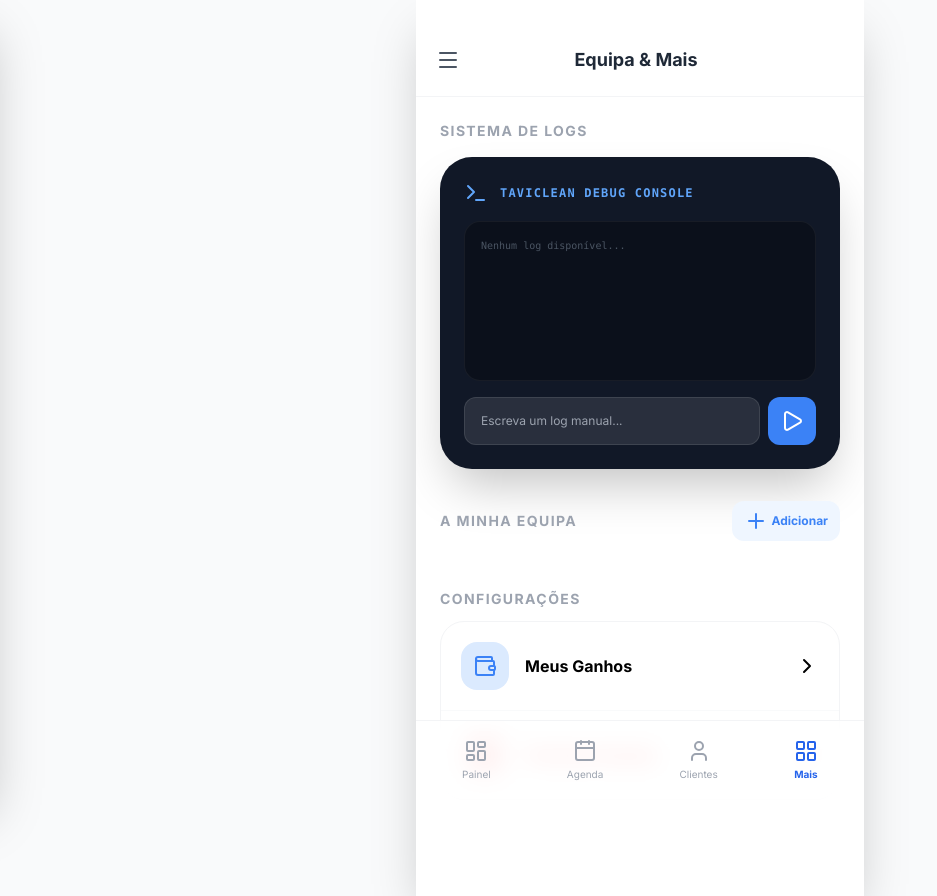
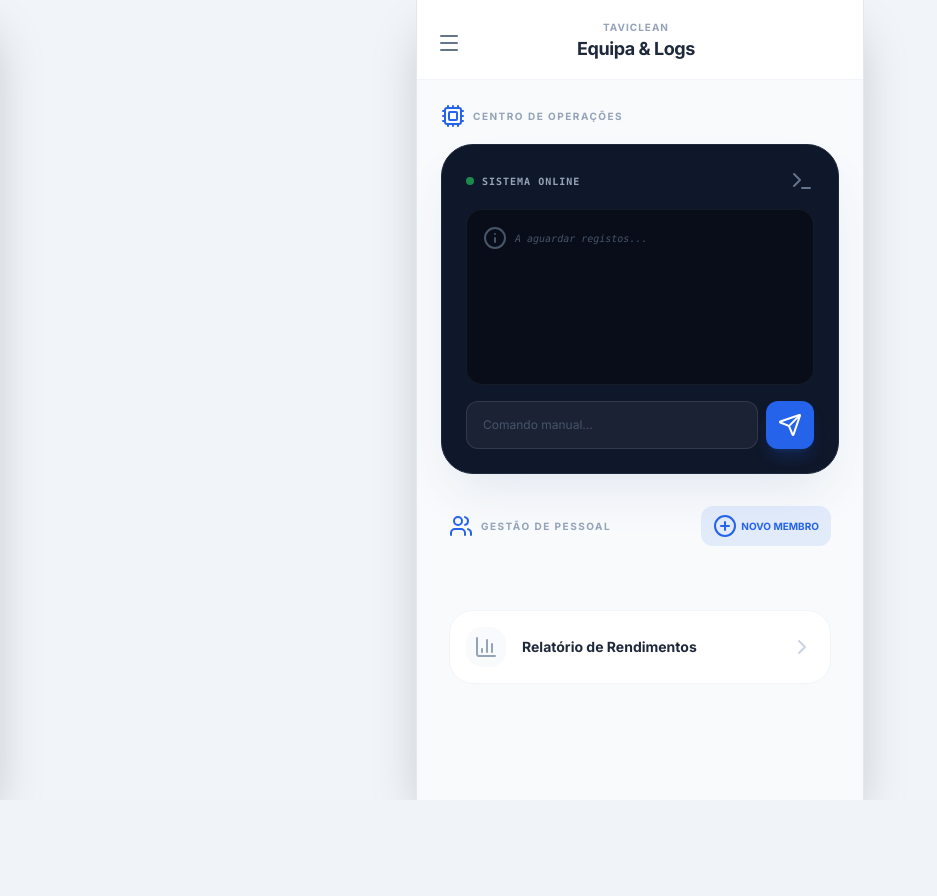
Before and after one commit to jonas213213213/App-Taviclean-Ofc-2026, a PHP site: page /public/taviclean_php/equipa.php in a window 1280 px wide. Shown: the whole page, without its empty margins (0-937 px from the left). After the commit the page ends 800 px from the top, so only its background shows below. Run offline with PHP 8.4, Linux system fonts and the light colour scheme; the visitor is signed in with stand-in values (Sample User, id 1); data that the repository does not hold is empty; some libraries are stand-ins or nearby versions.

Commit message:
feat: Refactor UI styling and theming
This commit updates the application's user interface by refining the color palette, typography, and component styling. Key changes include:

-   **Color Palette Update:** Replaced hardcoded colors with a more consistent and modern theme, utilizing Tailwind CSS's extended color configurations.
-   **Typography Enhancements:** Updated font imports and styles to improve readability and visual hierarchy.
-   **Component Styling:** Refined the appearance of headers, buttons, forms, and input fields to align with the new theme, improving user experience.
-   **Iconography:** Updated Lucide icon usage and styling for better visual integration.
-   **Animation Tweaks:** Adjusted transition durations and easing functions for smoother UI interactions.

These changes collectively aim to modernize the TaviClean application's look and feel, providing a more polished and cohesive user experience.

```diff
--- a/public/taviclean_php/equipa.php
+++ b/public/taviclean_php/equipa.php
@@ -33,43 +33,61 @@ $team = $conn->query("SELECT * FROM team ORDER BY name ASC");
 include 'inc/header.php';
 ?>
 
-<header class="bg-white px-5 pt-10 pb-4 border-b border-gray-100 flex items-center justify-between sticky top-0 z-30">
-    <button onclick="toggleMenu()" class="p-2 -ml-2 text-gray-600 hover:bg-gray-50 rounded-full transition-colors">
+<header class="bg-white h-20 flex items-end justify-between px-5 pb-4 border-b border-slate-100 z-30 shrink-0 sticky top-0">
+    <button onclick="toggleMenu()" class="p-2 -ml-2 text-slate-500 hover:bg-slate-50 rounded-full transition-colors">
         <i data-lucide="menu"></i>
     </button>
-    <h1 class="text-lg font-bold text-gray-800">Equipa & Mais</h1>
+    <div class="flex flex-col items-center">
+        <span class="text-[10px] font-bold text-slate-400 uppercase tracking-widest">TaviClean</span>
+        <h1 class="text-lg font-bold text-slate-800 tracking-tight">Equipa & Logs</h1>
+    </div>
     <div class="w-10"></div>
 </header>
 
 <main class="flex-1 overflow-y-auto p-6 space-y-8 no-scrollbar pb-24">
-    <!-- Log System -->
+    <!-- Center of Operations / Logs -->
     <section class="space-y-4">
-        <h3 class="text-sm font-bold text-gray-400 uppercase tracking-widest">Sistema de Logs</h3>
-        <div class="bg-gray-900 rounded-[32px] p-6 text-white space-y-4 shadow-2xl">
-            <div class="flex items-center gap-3">
-                <i data-lucide="terminal" class="text-blue-400"></i>
-                <span class="font-mono text-xs font-bold uppercase tracking-widest text-blue-400">TaviClean Debug Console</span>
+        <div class="flex items-center gap-2">
+            <i data-lucide="cpu" size="14" class="text-primary"></i>
+            <h3 class="text-[10px] font-bold text-slate-400 uppercase tracking-[0.15em]">Centro de Operações</h3>
+        </div>
+
+        <div class="bg-slate-900 rounded-[32px] p-6 text-white space-y-4 shadow-2xl border border-slate-800 shadow-slate-200">
+            <div class="flex items-center justify-between">
+                <div class="flex items-center gap-2">
+                    <div class="w-2 h-2 bg-green-500 rounded-full animate-pulse"></div>
+                    <span class="font-mono text-[10px] font-bold uppercase tracking-widest text-slate-400">Sistema Online</span>
+                </div>
+                <i data-lucide="terminal" size="16" class="text-slate-500"></i>
             </div>
 
-            <div class="h-40 overflow-y-auto font-mono text-[10px] space-y-1 no-scrollbar bg-black/30 p-4 rounded-2xl border border-white/5">
+            <div class="h-44 overflow-y-auto font-mono text-[10px] space-y-2 no-scrollbar bg-black/40 p-4 rounded-2xl border border-white/5 shadow-inner">
                 <?php
                 $log_file = __DIR__ . '/debug.log';
                 if (file_exists($log_file)) {
                     $logs = array_reverse(file($log_file));
-                    foreach (array_slice($logs, 0, 20) as $line) {
-                        echo "<div>" . htmlspecialchars($line) . "</div>";
+                    foreach (array_slice($logs, 0, 15) as $line) {
+                        $parts = explode(']', $line, 2);
+                        if (count($parts) > 1) {
+                            echo '<div class="flex gap-2">';
+                            echo '<span class="text-slate-600 shrink-0">' . htmlspecialchars(trim($parts[0], '[')) . '</span>';
+                            echo '<span class="text-slate-300">' . htmlspecialchars(ltrim($parts[1])) . '</span>';
+                            echo '</div>';
+                        } else {
+                            echo '<div class="text-slate-400">' . htmlspecialchars($line) . '</div>';
+                        }
                     }
                 } else {
-                    echo "<div class='text-gray-600'>Nenhum log disponível...</div>";
+                    echo "<div class='text-slate-600 flex items-center gap-2 italic'><i data-lucide='info' size='12'></i> A aguardar registos...</div>";
                 }
                 ?>
             </div>
 
             <form method="POST" class="flex gap-2">
-                <input type="text" name="log_message" placeholder="Escreva um log manual..."
-                    class="flex-1 bg-white/10 border border-white/10 rounded-xl px-4 py-3 text-xs focus:outline-none focus:border-blue-500 text-white">
-                <button type="submit" name="force_log" class="p-3 bg-blue-500 rounded-xl hover:bg-blue-600 transition-all active:scale-95">
-                    <i data-lucide="play" size="18"></i>
+                <input type="text" name="log_message" placeholder="Comando manual..."
+                    class="flex-1 bg-white/5 border border-white/10 rounded-xl px-4 py-3 text-xs focus:outline-none focus:ring-2 focus:ring-primary/50 text-white placeholder:text-slate-600">
+                <button type="submit" name="force_log" class="p-3 bg-primary rounded-xl hover:bg-primary/90 transition-all active:scale-95 shadow-lg shadow-primary/20">
+                    <i data-lucide="send" size="18"></i>
                 </button>
             </form>
         </div>
@@ -77,58 +95,46 @@ include 'inc/header.php';
 
     <!-- Team Section -->
     <section class="space-y-4">
-        <div class="flex justify-between items-center">
-            <h3 class="text-sm font-bold text-gray-400 uppercase tracking-widest">A Minha Equipa</h3>
-            <button onclick="document.getElementById('add-modal').classList.remove('hidden')" class="text-blue-500 font-bold text-xs flex items-center gap-1 bg-blue-50 px-3 py-2 rounded-xl">
-                <i data-lucide="plus" size="14"></i> Adicionar
+        <div class="flex justify-between items-center px-2">
+            <div class="flex items-center gap-2">
+                <i data-lucide="users" size="14" class="text-primary"></i>
+                <h3 class="text-[10px] font-bold text-slate-400 uppercase tracking-[0.15em]">Gestão de Pessoal</h3>
+            </div>
+            <button onclick="document.getElementById('add-modal').classList.remove('hidden')" class="text-primary font-bold text-[10px] flex items-center gap-1 bg-primary/10 px-3 py-2 rounded-xl group hover:bg-primary hover:text-white transition-all">
+                <i data-lucide="plus-circle" size="14"></i> NOVO MEMBRO
             </button>
         </div>
 
         <div class="grid grid-cols-2 gap-4">
             <?php while($m = $team->fetch_assoc()): ?>
-                <div class="bg-white border border-gray-100 p-4 rounded-3xl flex flex-col items-center text-center space-y-3">
-                    <div class="w-16 h-16 rounded-2xl bg-gray-100 overflow-hidden shadow-sm ring-4 ring-gray-50">
-                        <?php
-                            $photo_src = $m['photo'];
-                            if (strpos($photo_src, 'http') === false) {
-                                $photo_src = $photo_src; // Local path
-                            }
-                        ?>
-                        <img src="<?php echo $photo_src; ?>" class="w-full h-full object-cover">
+                <div class="bg-white p-5 rounded-[32px] shadow-sm border border-slate-100 flex flex-col items-center text-center space-y-3 group hover:border-primary/30 transition-all">
+                    <div class="relative">
+                        <div class="w-16 h-16 rounded-[24px] bg-slate-50 overflow-hidden shadow-sm border-2 border-white group-hover:scale-110 transition-transform">
+                            <img src="<?php echo htmlspecialchars($m['photo']); ?>" class="w-full h-full object-cover">
+                        </div>
+                        <div class="absolute -bottom-1 -right-1 w-5 h-5 bg-green-500 border-2 border-white rounded-full"></div>
                     </div>
                     <div>
-                        <h4 class="font-bold text-sm"><?php echo htmlspecialchars($m['name']); ?></h4>
-                        <p class="text-[10px] text-gray-400 font-medium uppercase tracking-tighter"><?php echo htmlspecialchars($m['role']); ?></p>
+                        <h4 class="font-extrabold text-sm text-slate-800"><?php echo htmlspecialchars($m['name']); ?></h4>
+                        <p class="text-[9px] text-primary font-bold uppercase tracking-widest mt-1"><?php echo htmlspecialchars($m['role']); ?></p>
                     </div>
                 </div>
             <?php endwhile; ?>
         </div>
     </section>
 
-    <!-- App Actions -->
-    <section class="space-y-3">
-        <h3 class="text-sm font-bold text-gray-400 uppercase tracking-widest">Configurações</h3>
-        <div class="bg-white border border-gray-100 rounded-3xl overflow-hidden divide-y divide-gray-50">
-            <a href="ganhos.php" class="flex items-center justify-between p-5 hover:bg-gray-50 transition-colors">
-                <div class="flex items-center gap-4 font-bold">
-                    <div class="p-3 bg-blue-100 text-blue-500 rounded-2xl">
-                        <i data-lucide="wallet" size="20"></i>
-                    </div>
-                    Meus Ganhos
+    <!-- Extra Links -->
+    <div class="space-y-3 px-2 pt-4">
+        <a href="ganhos.php" class="bg-white p-4 rounded-[24px] border border-slate-100 flex items-center justify-between group">
+            <div class="flex items-center gap-4">
+                <div class="w-10 h-10 bg-slate-50 rounded-2xl flex items-center justify-center text-slate-400 group-hover:bg-primary/10 group-hover:text-primary transition-all">
+                    <i data-lucide="bar-chart-3" size="18"></i>
                 </div>
-                <i data-lucide="chevron-right" size="20"></i>
-            </a>
-            <a href="logout.php" class="flex items-center justify-between p-5 hover:bg-red-50 text-red-500 transition-colors">
-                <div class="flex items-center gap-4 font-bold">
-                    <div class="p-3 bg-red-100 rounded-2xl">
-                        <i data-lucide="pause" size="20"></i>
-                    </div>
-                    Terminar Sessão
-                </div>
-                <i data-lucide="chevron-right" size="20"></i>
-            </a>
-        </div>
-    </section>
+                <span class="font-bold text-sm text-slate-800">Relatório de Rendimentos</span>
+            </div>
+            <i data-lucide="chevron-right" size="16" class="text-slate-300"></i>
+        </a>
+    </div>
 </main>
 
 <!-- Add Member Modal -->
@@ -166,24 +172,4 @@ include 'inc/header.php';
 .animate-slide-up { animation: slide-up 0.3s ease-out; }
 </style>
 
-<!-- Bottom Nav -->
-<nav class="fixed bottom-0 left-0 right-0 max-w-md mx-auto bg-white/80 backdrop-blur-md border-t border-gray-100 h-20 flex items-center justify-around px-2 z-40">
-    <a href="index.php" class="flex flex-col items-center gap-1 text-gray-400">
-        <i data-lucide="layout-dashboard"></i>
-        <span class="text-[10px]">Painel</span>
-    </a>
-    <a href="agendamentos.php" class="flex flex-col items-center gap-1 text-gray-400 hover:text-blue-500">
-        <i data-lucide="calendar"></i>
-        <span class="text-[10px]">Agenda</span>
-    </a>
-    <a href="clientes.php" class="flex flex-col items-center gap-1 text-gray-400 hover:text-blue-500">
-        <i data-lucide="user"></i>
-        <span class="text-[10px]">Clientes</span>
-    </a>
-    <a href="equipa.php" class="flex flex-col items-center gap-1 text-blue-600 font-bold">
-        <i data-lucide="layout-grid"></i>
-        <span class="text-[10px]">Mais</span>
-    </a>
-</nav>
-
 <?php include 'inc/footer.php'; ?>
--- a/public/taviclean_php/inc/header.php
+++ b/public/taviclean_php/inc/header.php
@@ -11,13 +11,11 @@
             theme: {
                 extend: {
                     colors: {
-                        primary: '#3182CE',
-                        success: '#48BB78',
-                        pending: '#ED8936',
-                        completed: '#38A169',
-                        'bg-app': '#F7FAFC',
-                        'text-main': '#1A202C',
-                        'text-sub': '#718096',
+                        primary: '#2563EB',
+                        success: '#10B981',
+                        warning: '#F59E0B',
+                        error: '#EF4444',
+                        'bg-app': '#F8FAFC',
                     },
                     borderRadius: {
                         '3xl': '24px',
@@ -30,15 +28,15 @@
     <!-- Lucide Icons CDN -->
     <script src="https://unpkg.com/lucide@latest"></script>
     <style>
-        @import url('https://fonts.googleapis.com/css2?family=Inter:wght@400;500;600;700&display=swap');
-        body { font-family: 'Inter', sans-serif; background-color: #F7FAFC; }
+        @import url('https://fonts.googleapis.com/css2?family=Inter:wght@400;500;600;700;800&display=swap');
+        body { font-family: 'Inter', sans-serif; background-color: #F8FAFC; }
         .no-scrollbar::-webkit-scrollbar { display: none; }
         .no-scrollbar { -ms-overflow-style: none; scrollbar-width: none; }
 
         /* Menu Sidebar Animation */
         #mobile-menu {
             transform: translateX(-100%);
-            transition: transform 0.3s ease-in-out;
+            transition: transform 0.4s cubic-bezier(0.4, 0, 0.2, 1);
         }
         #mobile-menu.open {
             transform: translateX(0);
@@ -46,7 +44,7 @@
         #menu-overlay {
             opacity: 0;
             pointer-events: none;
-            transition: opacity 0.3s ease-in-out;
+            transition: opacity 0.4s ease;
         }
         #menu-overlay.open {
             opacity: 1;
@@ -54,65 +52,65 @@
         }
 
         /* Toast Animation */
-        @keyframes slideInRight {
-            from { transform: translateX(100%); opacity: 0; }
-            to { transform: translateX(0); opacity: 1; }
+        @keyframes slideInUp {
+            from { transform: translateY(100%); opacity: 0; }
+            to { transform: translateY(0); opacity: 1; }
         }
         .toast-active {
-            animation: slideInRight 0.4s ease forwards;
+            animation: slideInUp 0.3s ease-out forwards;
         }
     </style>
 </head>
-<body class="bg-gray-50 flex justify-center">
+<body class="bg-slate-100 flex justify-center">
     <!-- Notifications Container -->
-    <div id="toast-container" class="fixed top-5 right-5 z-[100] space-y-3 pointer-events-none"></div>
+    <div id="toast-container" class="fixed top-5 right-5 z-[100] space-y-3 pointer-events-none max-w-[300px]"></div>
 
-    <div class="w-full max-w-md min-h-screen bg-white shadow-2xl relative flex flex-col overflow-hidden">
+    <div class="w-full max-w-md min-h-screen bg-[#F8FAFC] shadow-2xl relative flex flex-col overflow-hidden border-x border-slate-200">
 
         <!-- Sidebar Menu Overlay -->
-        <div id="menu-overlay" class="fixed inset-0 bg-black/50 z-[80]" onclick="toggleMenu()"></div>
+        <div id="menu-overlay" class="fixed inset-0 bg-slate-900/40 backdrop-blur-sm z-[80]" onclick="toggleMenu()"></div>
 
         <!-- Sidebar Menu -->
         <aside id="mobile-menu" class="fixed left-0 top-0 bottom-0 w-72 bg-white z-[90] shadow-2xl p-6 flex flex-col">
             <div class="flex items-center justify-between mb-10">
                 <div class="flex items-center gap-2">
-                    <div class="w-8 h-8 bg-blue-500 rounded-lg flex items-center justify-center text-white">
-                        <i data-lucide="sparkles" size="18"></i>
+                    <div class="w-10 h-10 bg-primary rounded-xl flex items-center justify-center text-white shadow-lg shadow-primary/20">
+                        <i data-lucide="sparkles" size="20" fill="white"></i>
                     </div>
-                    <span class="font-bold text-lg text-gray-800">TaviClean</span>
+                    <span class="font-extrabold text-xl text-slate-800 tracking-tight">TaviClean</span>
                 </div>
-                <button onclick="toggleMenu()" class="p-2 text-gray-400">
+                <button onclick="toggleMenu()" class="p-2 text-slate-400 hover:bg-slate-50 rounded-full">
                     <i data-lucide="x"></i>
                 </button>
             </div>
 
-            <nav class="flex-1 space-y-2">
-                <a href="index.php" class="flex items-center gap-4 p-4 rounded-2xl hover:bg-blue-50 text-gray-600 hover:text-blue-600 transition-all">
-                    <i data-lucide="layout-dashboard"></i>
-                    <span class="font-bold">Painel</span>
+            <nav class="flex-1 space-y-1">
+                <a href="index.php" class="flex items-center gap-4 p-4 rounded-2xl group transition-all <?php echo basename($_SERVER['PHP_SELF']) == 'index.php' ? 'bg-primary/10 text-primary' : 'text-slate-600 hover:bg-slate-50'; ?>">
+                    <i data-lucide="layout-grid"></i>
+                    <span class="font-bold text-sm tracking-tight">Painel Principal</span>
                 </a>
-                <a href="agendamentos.php" class="flex items-center gap-4 p-4 rounded-2xl hover:bg-blue-50 text-gray-600 hover:text-blue-600 transition-all">
+                <a href="agendamentos.php" class="flex items-center gap-4 p-4 rounded-2xl group transition-all <?php echo basename($_SERVER['PHP_SELF']) == 'agendamentos.php' ? 'bg-primary/10 text-primary' : 'text-slate-600 hover:bg-slate-50'; ?>">
                     <i data-lucide="calendar"></i>
-                    <span class="font-bold">Agenda</span>
+                    <span class="font-bold text-sm tracking-tight">Agenda Digital</span>
                 </a>
-                <a href="clientes.php" class="flex items-center gap-4 p-4 rounded-2xl hover:bg-blue-50 text-gray-600 hover:text-blue-600 transition-all">
+                <a href="clientes.php" class="flex items-center gap-4 p-4 rounded-2xl group transition-all <?php echo basename($_SERVER['PHP_SELF']) == 'clientes.php' ? 'bg-primary/10 text-primary' : 'text-slate-600 hover:bg-slate-50'; ?>">
                     <i data-lucide="users"></i>
-                    <span class="font-bold">Clientes</span>
+                    <span class="font-bold text-sm tracking-tight">Clientes</span>
                 </a>
-                <a href="equipa.php" class="flex items-center gap-4 p-4 rounded-2xl hover:bg-blue-50 text-gray-600 hover:text-blue-600 transition-all">
+                <a href="equipa.php" class="flex items-center gap-4 p-4 rounded-2xl group transition-all <?php echo basename($_SERVER['PHP_SELF']) == 'equipa.php' ? 'bg-primary/10 text-primary' : 'text-slate-600 hover:bg-slate-50'; ?>">
                     <i data-lucide="shield-check"></i>
-                    <span class="font-bold">Equipa</span>
+                    <span class="font-bold text-sm tracking-tight">Equipa & Logs</span>
                 </a>
-                <a href="ganhos.php" class="flex items-center gap-4 p-4 rounded-2xl hover:bg-blue-50 text-gray-600 hover:text-blue-600 transition-all">
+                <a href="ganhos.php" class="flex items-center gap-4 p-4 rounded-2xl group transition-all <?php echo basename($_SERVER['PHP_SELF']) == 'ganhos.php' ? 'bg-primary/10 text-primary' : 'text-slate-600 hover:bg-slate-50'; ?>">
                     <i data-lucide="wallet"></i>
-                    <span class="font-bold">Ganhos</span>
+                    <span class="font-bold text-sm tracking-tight">Financeiro</span>
                 </a>
             </nav>
 
-            <div class="pt-6 border-t border-gray-100">
-                <a href="logout.php" class="flex items-center gap-4 p-4 rounded-2xl text-red-500 hover:bg-red-50 transition-all">
+            <div class="pt-6 border-t border-slate-100">
+                <a href="logout.php" class="flex items-center gap-4 p-4 rounded-2xl text-red-500 hover:bg-red-50 transition-all font-bold text-sm">
                     <i data-lucide="log-out"></i>
-                    <span class="font-bold">Sair</span>
+                    <span>Sair da Conta</span>
                 </a>
             </div>
         </aside>
```
Also changed, not shown: public/taviclean_php/agendamentos.php (+43 -48 lines), public/taviclean_php/clientes.php (+49 -68 lines), public/taviclean_php/index.php (+69 -66 lines), public/taviclean_php/login.php (+23 -21 lines).
